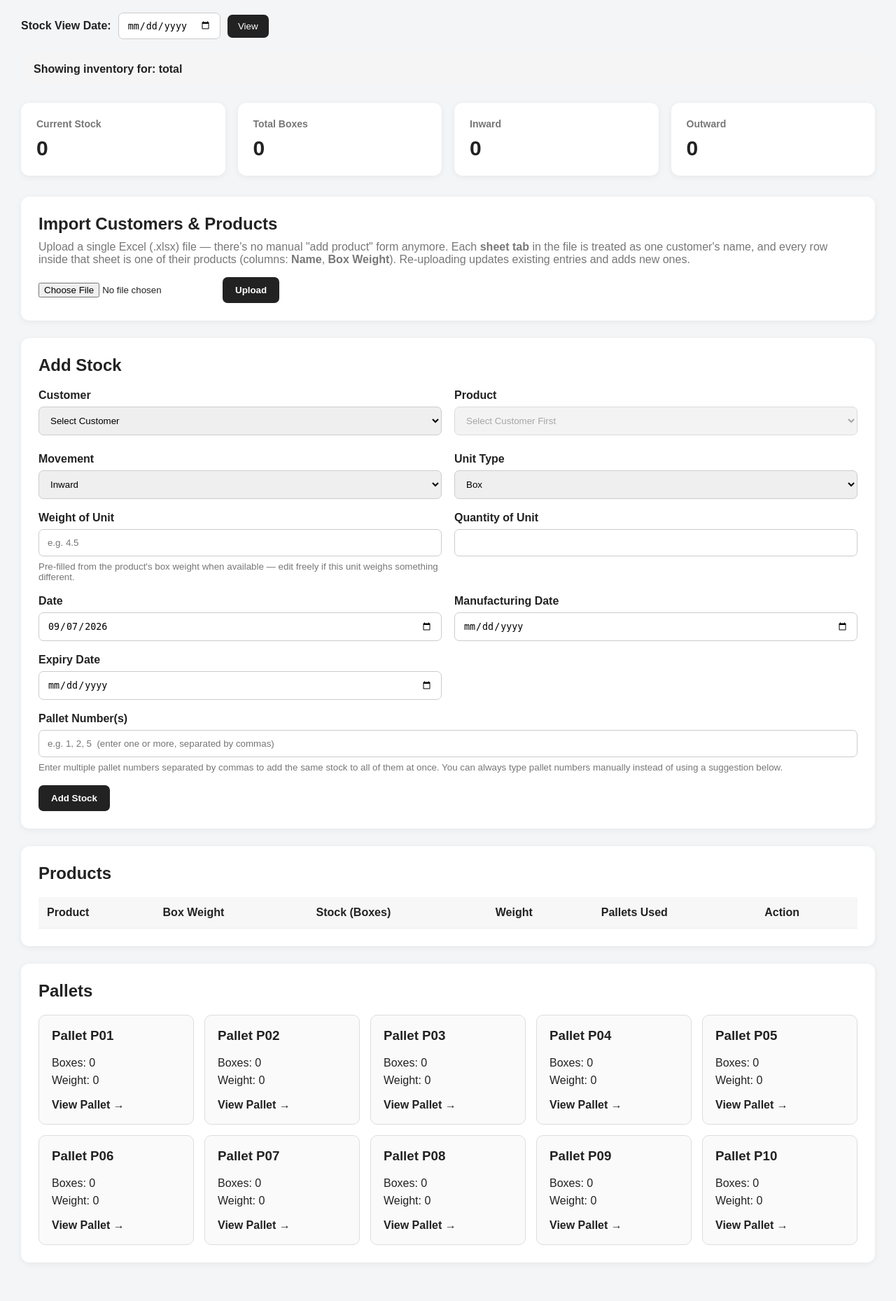
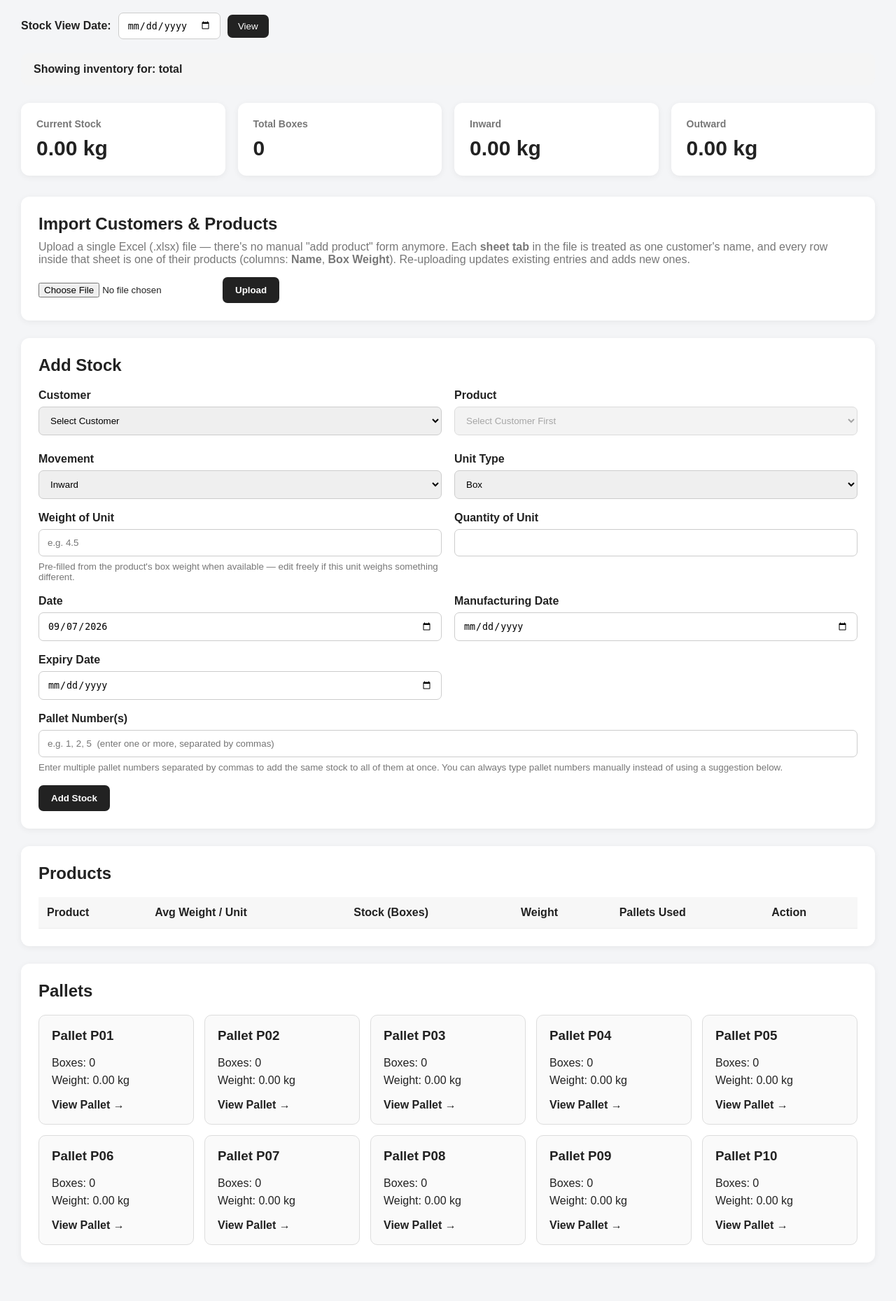
Before and after one commit to NagaNisant/IMS, a Flask app: page / in a window 1280 px wide. Shown: the part 182-2041 px from the top of the page at 70% size. Run offline with Flask 3, Linux system fonts and the light colour scheme; the visitor is signed in with stand-in values (Sample User, id 1); data comes from the database, SQL or seed files in the repository; data that the repository does not hold is empty.

Commit message:
Update dashboard.html

```diff
--- a/inventory_dashboard_spyder/templates/dashboard.html
+++ b/inventory_dashboard_spyder/templates/dashboard.html
@@ -307,7 +307,7 @@
         <h3>Current Stock</h3>
 
         <div class="value">
-            {{ total_stock }}
+            {{ "%.2f"|format(total_stock) }} kg
         </div>
 
     </div>
@@ -329,7 +329,7 @@
         <h3>Inward</h3>
 
         <div class="value">
-            {{ total_inward }}
+            {{ "%.2f"|format(total_inward) }} kg
         </div>
 
     </div>
@@ -340,7 +340,7 @@
         <h3>Outward</h3>
 
         <div class="value">
-            {{ total_outward }}
+            {{ "%.2f"|format(total_outward) }} kg
         </div>
 
     </div>
@@ -859,7 +859,7 @@ toggleBatchFields();
                     </th>
 
                     <th>
-                        Box Weight
+                        Avg Weight / Unit
                     </th>
 
                     <th>
@@ -894,7 +894,11 @@ toggleBatchFields();
                     </td>
 
                     <td>
-                        {{ product.box_weight if product.box_weight is not none else "—" }}
+                        {% if product.avg_unit_weight is not none %}
+                            {{ "%.2f"|format(product.avg_unit_weight) }} kg
+                        {% else %}
+                            —
+                        {% endif %}
                     </td>
 
                     <td>
@@ -902,7 +906,7 @@ toggleBatchFields();
                     </td>
 
                     <td>
-                        {{ product.total_weight if product.total_weight is not none else "—" }}
+                        {{ "%.2f"|format(product.total_weight) }} kg
                     </td>
 
                     <td>
@@ -953,7 +957,7 @@ toggleBatchFields();
 
             <p>
                 Weight:
-                {{ pallet.total_weight }}
+                {{ "%.2f"|format(pallet.total_weight) }} kg
             </p>
 
             <a href="{{ url_for('pallet', pallet_no=pallet.pallet_no) }}">
```
